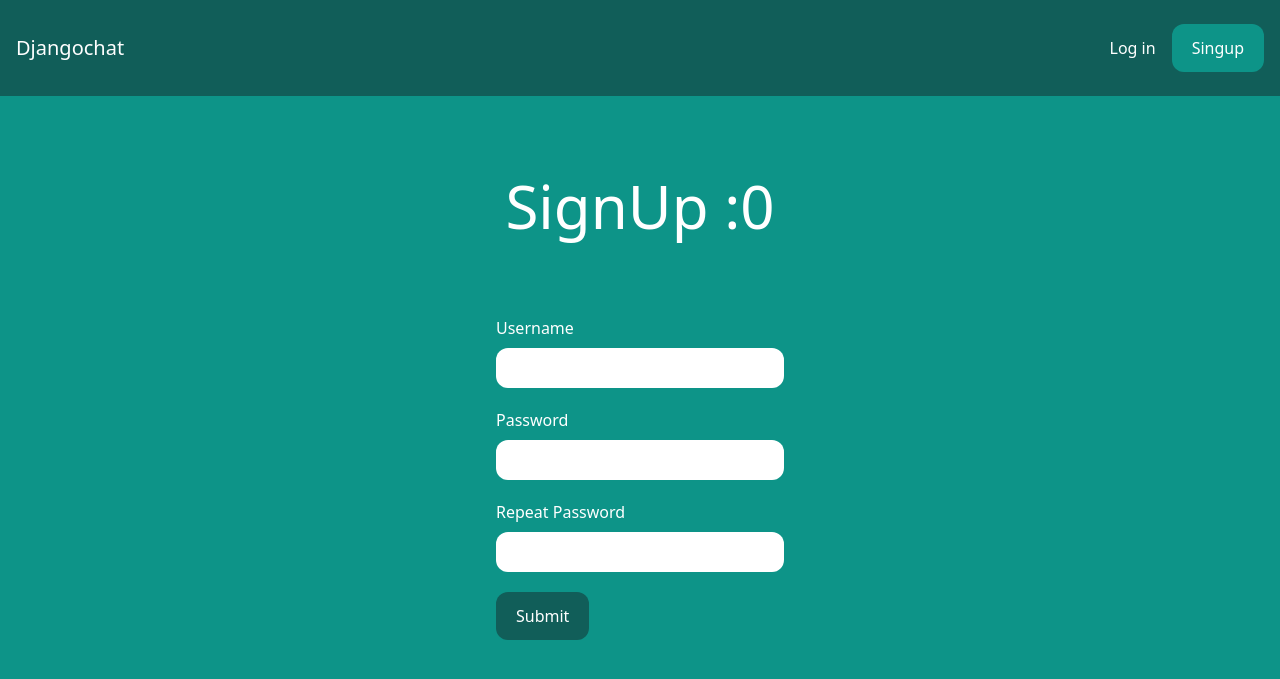
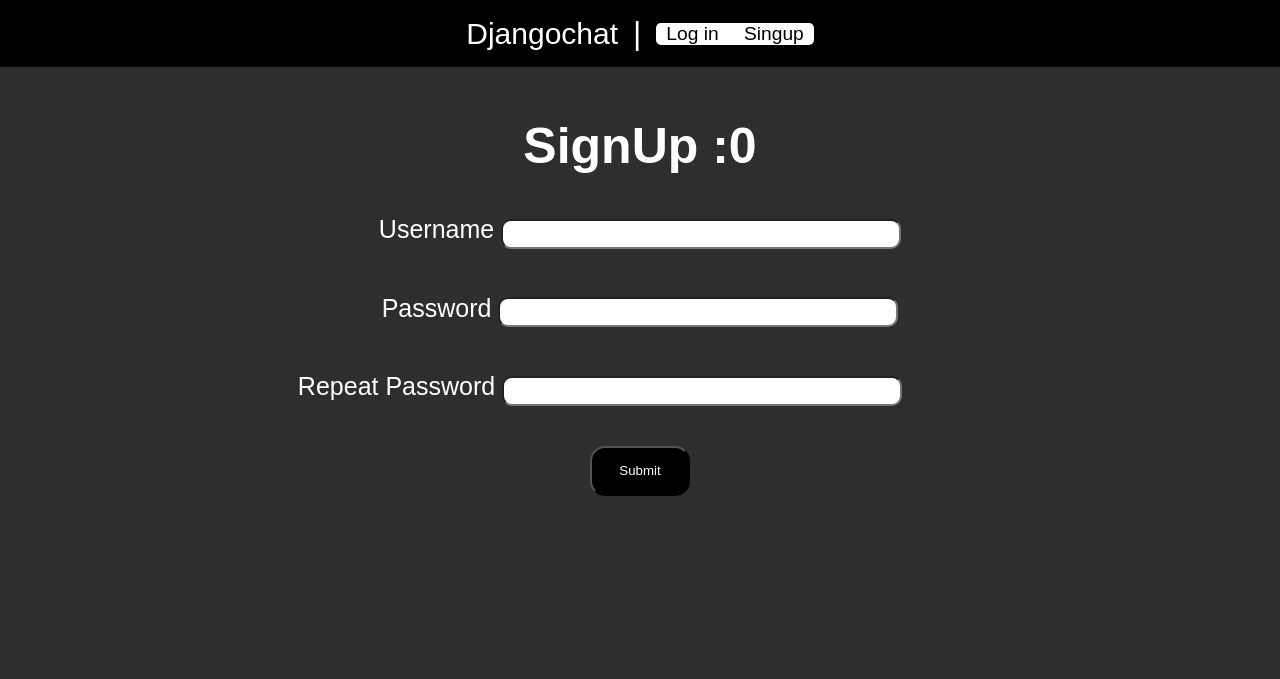
Before and after one commit to jhordyToro/Real-Time-Chat-v4.0, a Django app: page /signup/ in a window 1280 px wide. Shown: the top 679 px of the page. Run offline with Django 4.2, Linux system fonts and the light colour scheme; some libraries are stand-ins or nearby versions.

Commit message:
static/css

```diff
--- /dev/null
+++ b/djangochat/chat/static/css/base.css
@@ -0,0 +1,187 @@
+*{
+    margin:0;box-sizing:border-box;font-family: Arial;text-decoration: none;
+}
+body {
+    background-color: rgb(46, 46, 46);
+}
+
+.chat-messages {
+    height: 400px;
+    overflow-y: auto;
+}
+
+nav {
+    display: flex;
+    background-color: rgb(0, 0, 0);
+    flex-direction: row;
+    align-content: center;
+    justify-content: center;
+    align-items: center;
+}
+
+.djangochat {
+    font-size: 30px;
+    text-align: center;
+    color: white;
+}
+
+.separator {
+    color: rgb(255, 255, 255);
+    font-size: xx-large;
+    margin: 15px;
+}
+
+.divbody {
+    display: flex;
+    align-items: center;
+    -ms-transform-origin-x: 4px;
+}
+
+
+#backgroundmenu {
+    background-color: rgb(255, 255, 255);
+    align-items: center;
+    border-radius: 5px;
+    font-size: larger;
+
+}
+
+
+
+.rooms {
+    color: rgb(0, 0, 0);
+}
+.rooms:hover {
+    color: rgb(24, 24, 24);
+}
+
+
+.logout {
+    -ms-transform-origin-x: 5px;
+    -ms-transform-origin-y: 3px;
+    border-radius: 15px;
+    color: rgb(0, 0, 0);
+}
+.logout:hover {
+    background-color: rgb(24, 24, 24);
+}
+
+
+.login {
+    color: rgb(0, 0, 0);
+    margin-top: 4px;margin-bottom: 4px;
+    margin-left: 10px;margin-right: 10px;
+}
+.login:hover {
+    color: rgb(24, 24, 24);
+}
+
+
+.signup {
+
+    margin-top: 4px;margin-bottom: 4px;
+    margin-left: 10px;margin-right: 10px;
+    color: rgb(0, 0, 0);
+}
+.signup:hover {
+    color: rgb(24, 24, 24);
+}
+
+
+ /* ----------------frontpage--------------- */
+
+.divdjangogod {
+    text-align: center;
+    }.h1front{
+        margin: auto;
+        margin-top: 200px;
+        font-size: 50px;
+        color: white;
+    }
+
+
+/* --------------------login and signup------------------ */
+
+.divtitleform {
+    text-align: center;
+    }.formtitle{
+        color: white;
+        font-size: 50px;
+        margin-top: 50px;
+    }
+
+.form{
+    width: 100%;
+    max-width: 600px;
+    margin: 0 auto;
+    margin-top: 40px;
+    display: flex;
+    flex-direction: column;
+    justify-content: center;
+    align-items: center;
+    font-size: 25px;
+    color: white;
+    }.divform{
+        margin-top: 45px;
+    }.inputform{
+        width: 400px;
+        height: 30px;
+        border-radius: 10px;
+    }.diverror{
+        margin-top: 10px;
+        border-radius: 10px;
+        background-color: rgb(151, 0, 0);
+        color: white;
+    }.button{
+        width: 100px;
+        height: 50px;
+        border-radius: 15px;
+        color: white;
+        background-color: black;
+        margin-top: 40px;
+    }.button:hover{
+        background-color: rgb(29, 29, 29);
+    }
+
+/* ---------------------------------- */
+    .lavelrepeatpassword{
+        margin-left: -80px;
+    }
+    .repeatpassword{
+        width: 400px;
+        height: 30px;
+        border-radius: 10px;
+    }
+
+
+/* ------------------rooms---------------------- */
+
+.fivrooms{
+    margin-top: 50px;
+    flex: auto;
+    text-align: center;
+    }.divrooms2{
+        font-size: 20px;
+        margin-top: 50px;
+        }.divrooms3{
+            margin: auto;
+            background-color: white;
+            box-shadow: inset;
+            border-radius: 10px;
+            text-align: center;
+            width: 500px;
+            height: 100px;
+            }.a{
+                text-align: center;
+                margin-top: 20px;
+                margin-left: 175px;
+                margin-right: 50px;
+                margin-bottom: 5px;
+                width: 140px;
+                height: 40px;
+                background-color: black;
+                border-radius: 10px;
+            }.joinroom{
+                color: white;
+                margin-top: 10px;
+            }
--- a/djangochat/chat/templates/chat/base.html
+++ b/djangochat/chat/templates/chat/base.html
@@ -8,35 +8,36 @@
     <meta name="viewport" content="width=device-width, initial-scale=1.0">
 
     <title>{% block title %}{% endblock %}Djangochat</title>
-    <script src="https://cdn.tailwindcss.com"></script>
-
-    <style>
-        .chat-messages {
-            height: 400px;
-            overflow-y: auto;
-        }
-    </style>
+    {% load static %}
+    <link rel="stylesheet" href="{% static 'css/base.css' %}">
+    <!-- <script src="https://cdn.tailwindcss.com"></script> -->
 
 </head>
 
-<body class="bg-teal-600">
+<body>
 
-    <nav class="flex items-center justify-between px-4 py-6 bg-teal-800">
+    <nav>
         <div>
-            <a href="/" class="text-xl text-white">Djangochat</a>
+            <a href="/" class="djangochat" >Djangochat</a>
+        </div>
+        <div>
+            <p class="separator">
+                |
+            </p>
         </div>
 
 
-        <div class="flex  items-center space-x-4">
+        <div id="divbody">
             {% if request.user.is_authenticated %}
-
-                <a href="/rooms/" class="text-white hover:text-gray-200">Rooms</a>
-
-                <a href="/logout/" class="px-5 py-3 rounded-xl text-white bg-teal-600 hover:bg-teal-700">Log out</a>
-
+                <div id="backgroundmenu">
+                    <a href="/rooms/" class="rooms" >Rooms</a>
+                    <a href="/logout/" class="logout" >Log out</a>
+                </div>
             {% else %}
-                <a href="/login/" class="text-white hover:text-gray-200">Log in</a>
-                <a href="/signup/" class="px-5 py-3 rounded-xl text-white bg-teal-600 hover:bg-teal-700">Singup</a>
+                <div id="backgroundmenu">
+                    <a href="/login/" class="login" >Log in</a>
+                    <a href="/signup/" class="signup" >Singup</a>
+                </div>
             {% endif %}
 
         </div>
--- a/djangochat/chat/templates/chat/frontpage.html
+++ b/djangochat/chat/templates/chat/frontpage.html
@@ -1,9 +1,9 @@
 {% extends 'chat/base.html' %}
-
 {% block title %}Welcome | {%endblock%}
 
+
 {% block content %}
-<div class="p-10 lg:p-20 text-center">
-    <h1 class="text-3xl lg:text-6xl text-white">Django is God</h1>
+<div class="divdjangogod">
+    <h1 id="h1front" class="h1front">Django is God</h1>
 </div>
 {% endblock %}
--- a/djangochat/chat/templates/chat/signup.html
+++ b/djangochat/chat/templates/chat/signup.html
@@ -3,38 +3,38 @@
 {% block title %}Sign Up | {%endblock%}
 
 {% block content %}
-<div class="p-10 lg:p-20 text-center">
-    <h1 class="text-3xl lg:text-6xl text-white">SignUp :0</h1>
+<div class="divtitleform">
+    <h1 class="formtitle">SignUp :0</h1>
 </div>
 
-<form method="post" action="." class="lg:w-1/4 px-4 mx-auto">
+<form method="post" action="." class="form">
     {% csrf_token %}
 
-    <div class="mb-5">
-        <label class="text-white">Username</label>
-        <input type="text" name="username" class="w-full mt-2 px-4 py-2 rounded-xl">
+    <div class=divform">
+        <label>Username</label>
+        <input type="text" name="username" class="inputform">
     </div>
 
-    <div class="mb-5">
-        <label class="text-white">Password</label>
-        <input type="password" name="password1" class="w-full mt-2 px-4 py-2 rounded-xl">
+    <div class="divform">
+        <label>Password</label>
+        <input type="password" name="password1" class="inputform">
     </div>
 
-    <div class="mb-5">
-        <label class="text-white">Repeat Password</label>
-        <input type="password" name="password2" class="w-full mt-2 px-4 py-2 rounded-xl">
+    <div class="divform">
+        <label class="lavelrepeatpassword">Repeat Password</label>
+        <input type="password" name="password2" class="repeatpassword">
     </div>
 
     {% if form.errors %}
         {% for field in form %}
             {% for error in field.errors %}
-                <div class="mb-5 p-4 rounded-xl bg-red-300 text-white">
+                <div class="diverror">
                     <p>{{ error|escape }}</p>
                 </div>
             {% endfor %}
         {% endfor %}
     {% endif %}
 
-    <button class="px-5 py-3 rounded-xl text-white bg-teal-800 hover:bg-teal-700">Submit</button>
+    <button class="button">Submit</button>
 </form>
 {% endblock %}
```
Also changed, not shown: djangochat/chat/templates/chat/login.html (+11 -11 lines), djangochat/room/templates/room/rooms.html (+9 -8 lines), djangochat/db.sqlite3.
